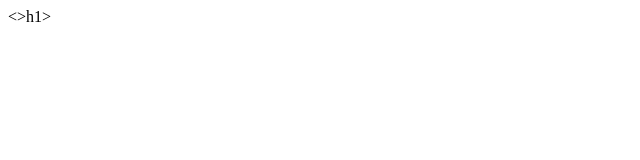
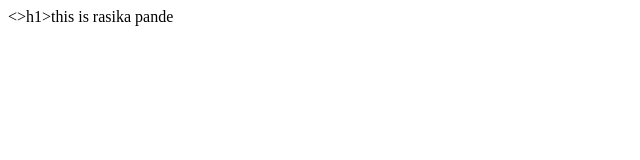
Before and after one commit to demogithubpractice/demojenkins, a plain HTML site: page index.html in a window 1280 px wide. Shown: the whole page, without its empty margins (0-640 px from the left). Drawn offline with Linux system fonts and the light colour scheme.

Commit message:
Update index.html

```diff
--- a/index.html
+++ b/index.html
@@ -1,5 +1,5 @@
 <html>
   <body>
-    <>h1></h1>
+    <>h1>this is rasika pande</h1>
       </body>
     </html>
```
